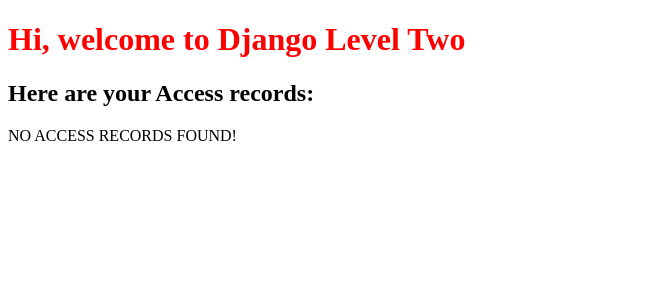
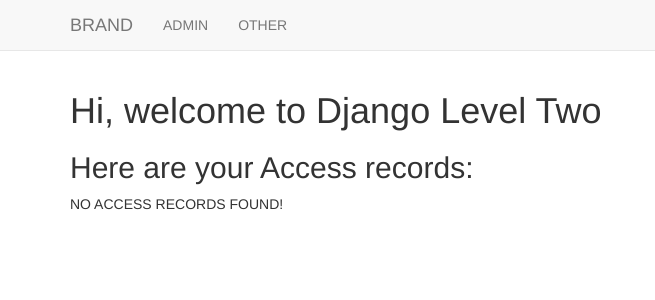
Before and after one commit to saezdev/cursoDjango, a Django app: page / in a window 1280 px wide. Shown: the top 300 px of the page, without its empty margins (0-655 px from the left). Run offline with Django 4.2, Linux system fonts and the light colour scheme; data that the repository does not hold is empty.

Commit message:
URL Template Inheritance

```diff
--- /dev/null
+++ b/templates/first_app/base.html
@@ -0,0 +1,24 @@
+<!DOCTYPE html>
+<html lang="en">
+<head>
+    <meta charset="UTF-8">
+    <meta name="viewport" content="width=device-width, initial-scale=1.0">
+    <link rel="stylesheet" href="https://cdn.jsdelivr.net/npm/bootstrap@3.3.7/dist/css/bootstrap.min.css" integrity="sha384-BVYiiSIFeK1dGmJRAkycuHAHRg32OmUcww7on3RYdg4Va+PmSTsz/K68vbdEjh4u" crossorigin="anonymous">
+</head>
+<body>
+    <nav class="navbar navbar-default navbar-static-top">
+        <div class="container">
+            <ul class="nav navbar-nav">
+                <li><a class="navbar-brand" href="{% url 'first_app:index' %}">BRAND</a></li>
+                <li><a class="navbar-link" href="{% url 'admin:index' %}">ADMIN</a></li>
+                <li><a class="navbar-link" href="{% url 'first_app:other' %}">OTHER</a></li>
+            </ul>
+        </div>
+    </nav>
+    <div class="container">
+        {% block body_block %}
+        {% comment %} Anything outside of this will be inherited if you extend {% endcomment %}
+        {% endblock %}
+    </div>
+</body>
+</html>
--- a/templates/first_app/index.html
+++ b/templates/first_app/index.html
@@ -1,13 +1,9 @@
 <!DOCTYPE html>
+{% extends 'first_app/base.html' %}
+{% block body_block %}
+
+
 {% load static %}
-<html lang="en">
-<head>
-    <meta charset="UTF-8">
-    <meta name="viewport" content="width=device-width, initial-scale=1.0">
-    <link rel="stylesheet" href="{% static "css/styles.css" %}">
-    <title>Django Level Two</title>
-</head>
-<body>
     <h1>Hi, welcome to Django Level Two</h1>
     <h2>Here are your Access records:</h2>
 
@@ -27,14 +23,14 @@
                 <td> {{ acc.date }}</td>
             </tr>
 
-        {% endfor %}
+            {% endfor %}
         </table>
 
         {% else %}
-            <p>NO ACCESS RECORDS FOUND!</p>
+        <p>NO ACCESS RECORDS FOUND!</p>
         {% endif %}
 
 
     </div>
-</body>
-</html>
+
+{% endblock body_block %}
```
Also changed, not shown: templates/first_app/other.html (+4 -10 lines).
